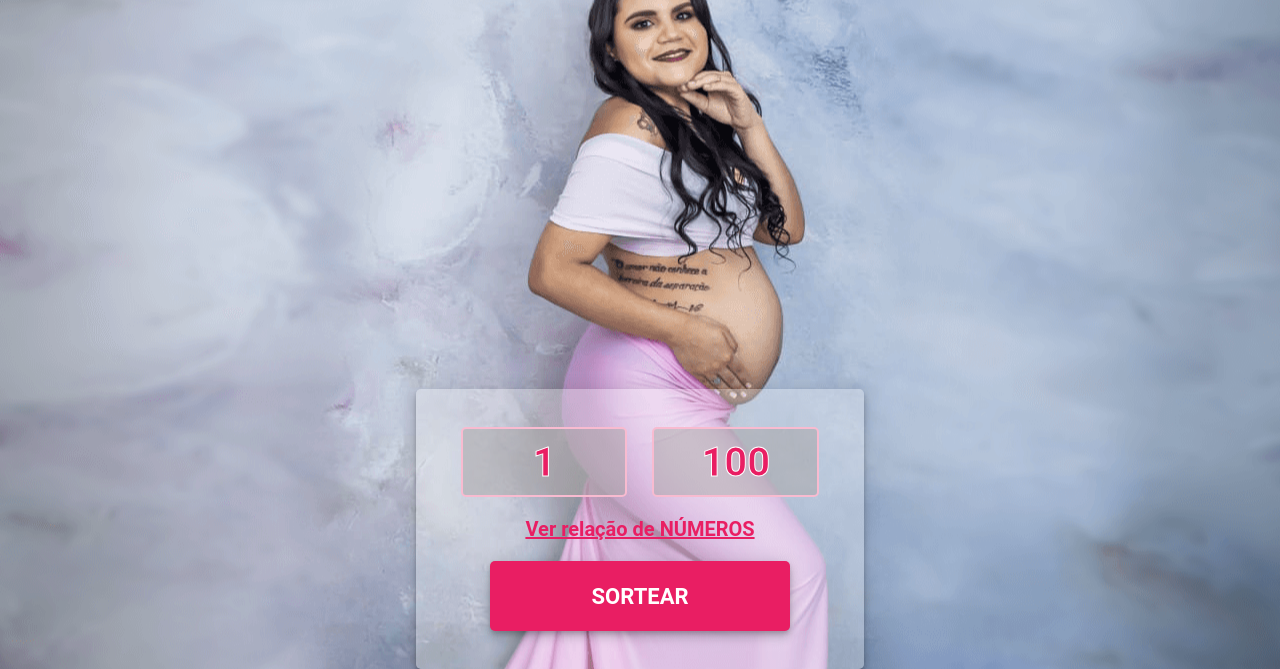
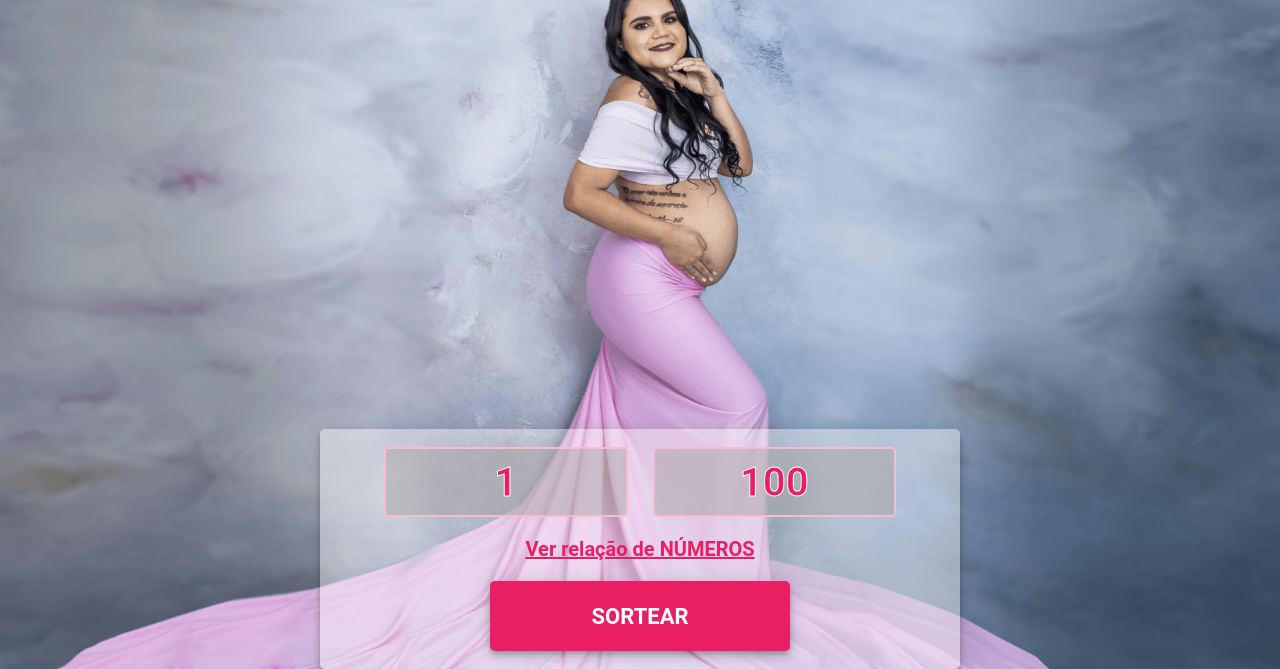
Before and after one commit to dominguetigs/raffle, a plain HTML site: page index.html in a window 1280 px wide. Shown: the part 131-800 px from the top of the page. Drawn offline with Linux system fonts and the light colour scheme.

Commit message:
:zap: Adjustments in input container width

```diff
--- a/styles/index.css
+++ b/styles/index.css
@@ -22,6 +22,7 @@ body.image-background {
     background-image: url('../assets/img/zuza.png');
     background-repeat: no-repeat;
     background-position: center 20%;
+    background-size: cover;
 }
 
 .header {
@@ -43,10 +44,10 @@ body.image-background {
     position: fixed;
     bottom: 0;
 
-    height: 35vh;
-    width: 35vw;
+    height: 30vh;
+    width: 50vw;
 
-    background-color: rgba(255, 255, 255, 0.3);
+    background-color: rgba(255, 255, 255, 0.4);
     box-shadow: 0 3px 5px -1px rgba(0, 0, 0, 0.2), 0 6px 10px 0 rgba(0, 0, 0, 0.14), 0 1px 18px 0 rgba(0, 0, 0, 0.12);
     border-radius: 5px;
 }
@@ -66,7 +67,7 @@ body.image-background {
     justify-content: center;
 
     width: 80%;
-    max-width: 500px;
+    max-width: 550px;
 }
 
 .raffle-container .input-container input {
@@ -266,9 +267,9 @@ body.image-background {
     transition: opacity ease-in 1s;
 }
 
-@media only screen and (max-width: 700px) {
+@media only screen and (max-width: 800px) {
     body.image-background {
-        background-position: center 28%;
+        background-position: center 25%;
     }
 
     .header {
```
